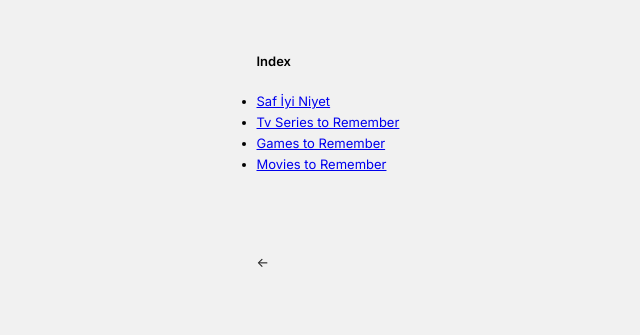
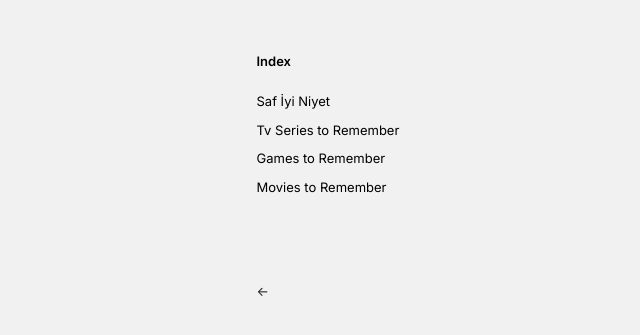
Before and after one commit to hayriartar/hayriartar.github.io, a Jekyll site: the page built from _posts/1970-01-03-pages.md, in a window 1280 px wide. Shown: the top 335 px of the page, without its empty margins (176-816 px from the left). Built offline with Jekyll 4.4.1, drawn with Linux system fonts in a browser that asks for light colours.

Commit message:
Update custom.css

```diff
--- a/assets/css/custom.css
+++ b/assets/css/custom.css
@@ -114,6 +114,29 @@ h1 {
         display: block;
 }
 
+ul.page-list {
+  list-style: none;
+  padding: 0;
+  margin: 0;
+  display: flex;
+  flex-direction: column;
+  gap: 0.2rem;
+}
+
+ul.page-list li {
+  margin-bottom: 0.4rem;
+}
+
+ul.page-list li a {
+  display: inline-block;
+  color: #000;
+  text-decoration: none;
+  transition: color 0.2s ease;
+}
+
+ul.page-list li a:hover {
+  color: #666;
+}
 
 
 .back-nav {
```
